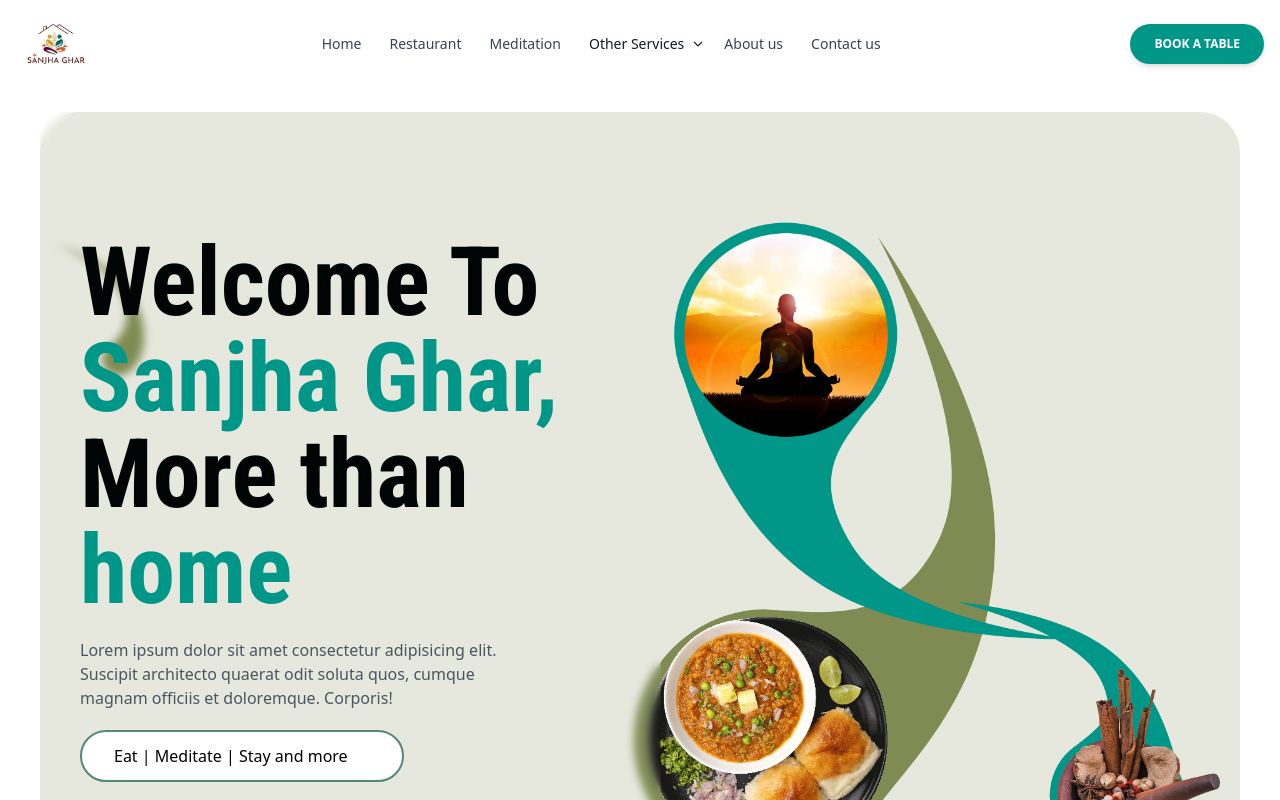
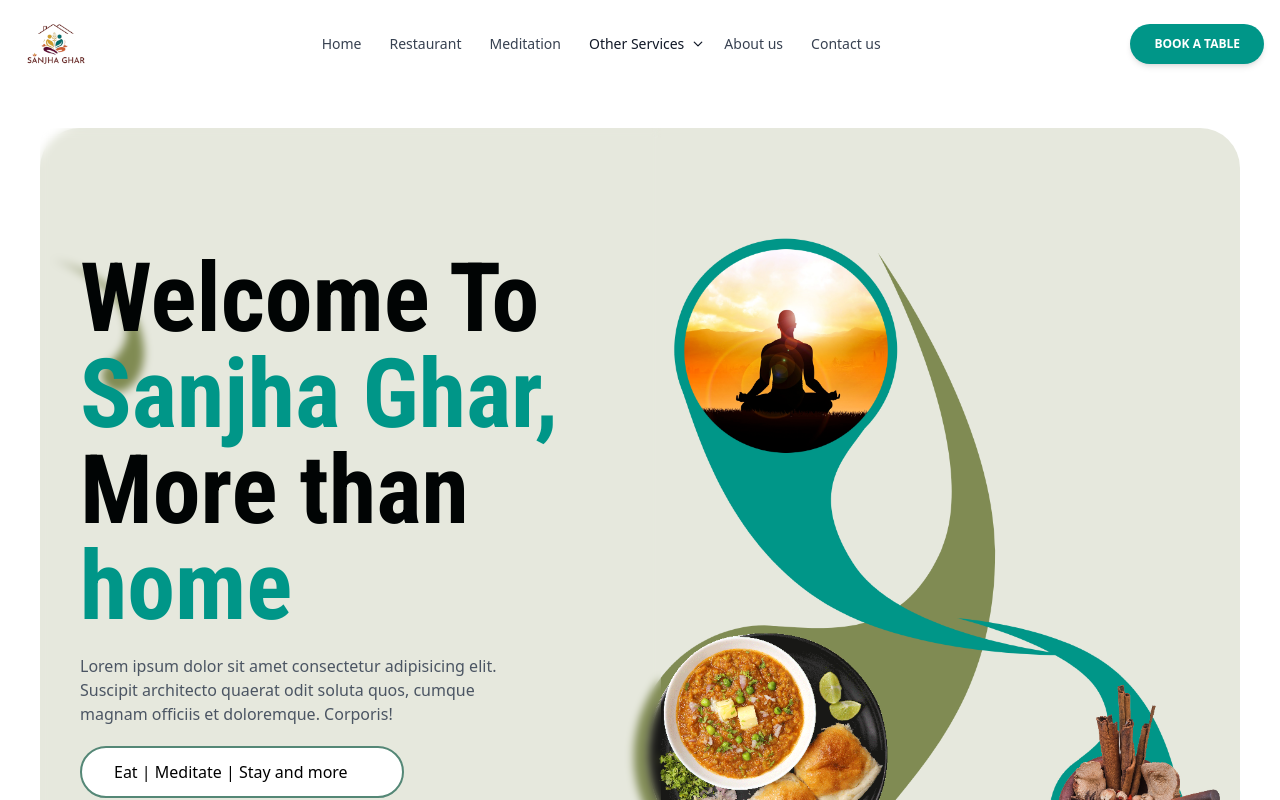
Before and after one commit to atin7pal/sanjha, a React (Vite) app: page / in a window 1280 px wide. Shown: the top 800 px of the page. Built offline with nearby package versions, Linux system fonts and the light colour scheme.

Commit message:
Update App.jsx

```diff
--- a/src/App.jsx
+++ b/src/App.jsx
@@ -37,7 +37,7 @@ function App() {
     <>
       <div className=" bg-contain bg-no-repeat bg-center">
         <NavigationBar />
-        <section className="bg-[#e6e8dd] mx-10 my-6 h-[110vh] w-auto rounded-[40px] max-sm:mx-5 max-sm:my-3 max-sm:h-[70vh]">
+        <section className="bg-[#e6e8dd] mx-10 my-10 h-[110vh] w-auto rounded-[40px] max-sm:mx-5 max-sm:my-3 max-sm:h-[70vh]">
           <div
             className="flex justify-center items-center flex-row h-full bg-contain bg-no-repeat bg-center rounded-[40px] max-sm:flex-col"
             style={{ backgroundImage: `url(${hero})` }}
```
